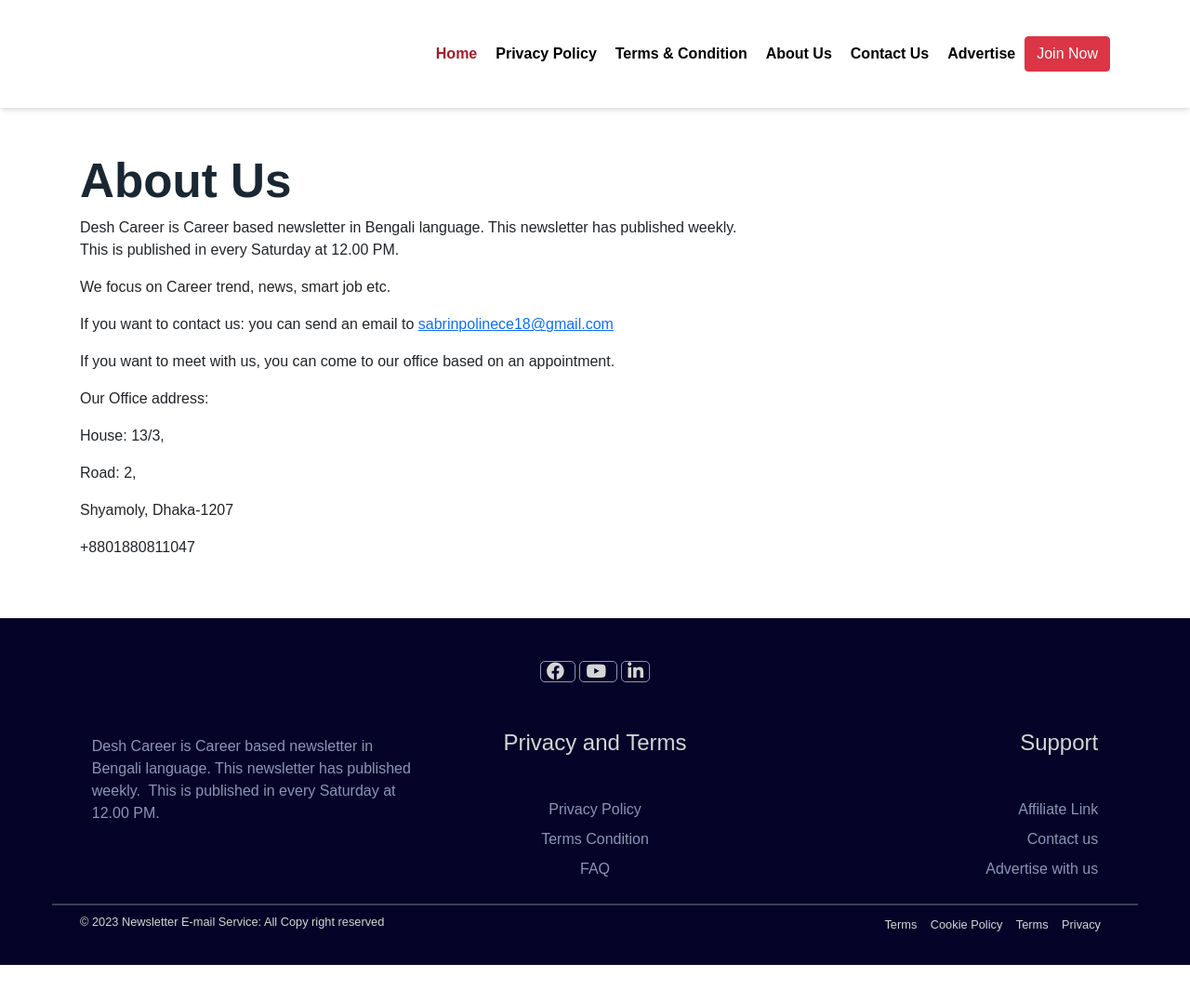
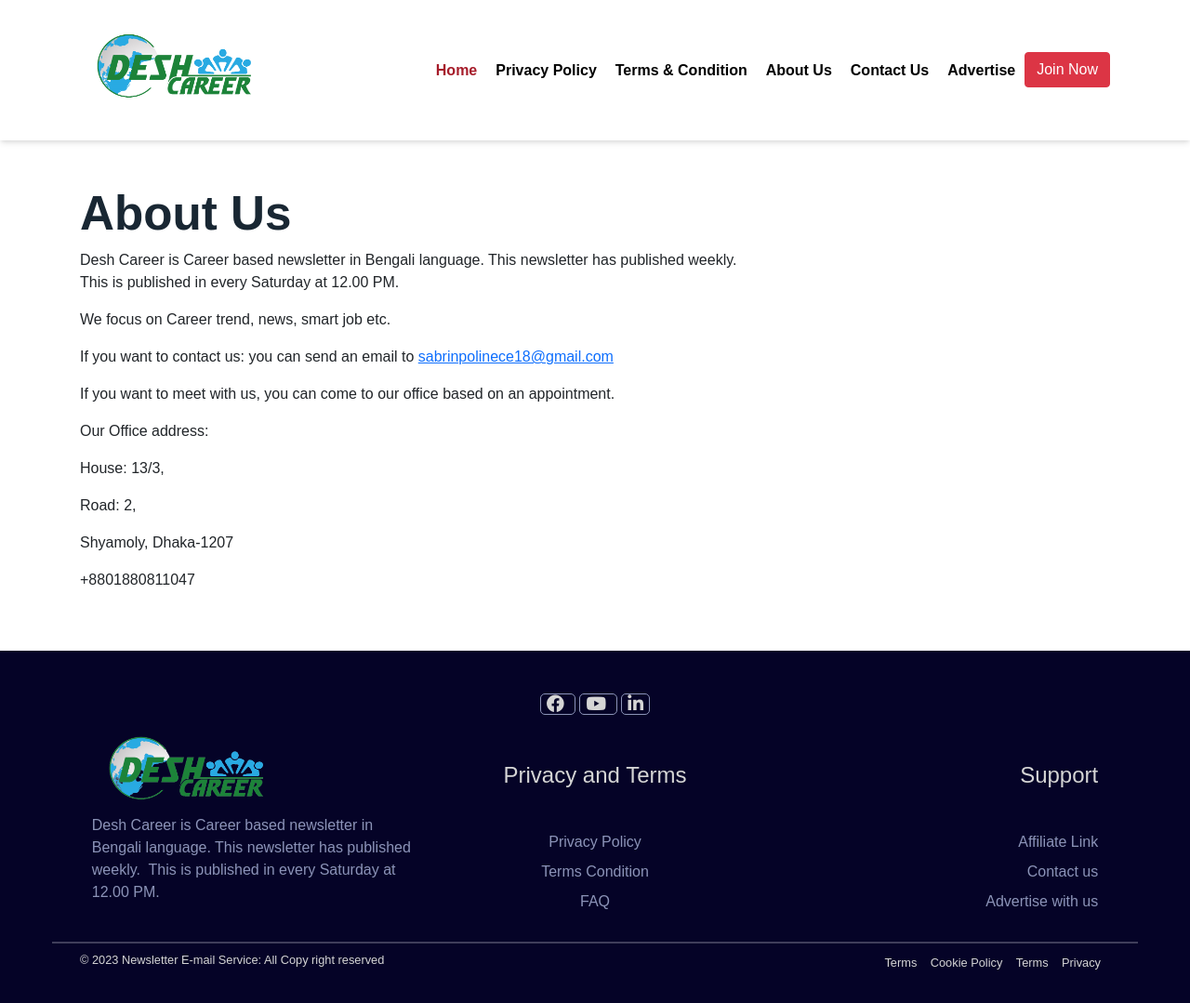
Before and after one commit to polin103109/Assignment-Project-BanglaPuzzle, a website: page htmlfiles/about.html in a window 1280 px wide. Shown: the whole page at 93% size. Before the commit the page ends 1038 px from the top, so only its background shows below. Drawn offline with nearby package versions, Linux system fonts and the light colour scheme; files that its build step writes are made by us from their sources.

Commit message:
final addition

```diff
--- a/htmlfiles/about.html
+++ b/htmlfiles/about.html
@@ -16,7 +16,7 @@
     <script src="https://stackpath.bootstrapcdn.com/bootstrap/5.0.0-alpha1/js/bootstrap.min.js"></script>
     <script src="https://cdn.jsdelivr.net/npm/popper.js@1.16.0/dist/umd/popper.min.js"></script>
     <title>About Page Demo</title>
-    <link rel="stylesheet" href="style.css" />
+    <link rel="stylesheet" href="/cssfiles/style.css" />
   </head>
   <body>
 
@@ -26,7 +26,7 @@
         <div class="container">
           <h1>
             <a href="https://desh-mainhome.netlify.app/" class="navbar-brand">
-              <img src="images/short-logo.png" alt style="width: 200px" />
+              <img src="/images/short-logo.png" alt style="width: 200px" />
             </a>
           </h1>
           <button
@@ -111,7 +111,7 @@
             <div class="footer-wrapper">
               <div class="pb-2">
                 <a href="index.html">
-                  <img src="images/short-logo.png" alt style="width: 200px" />
+                  <img src="/images/short-logo.png" alt style="width: 200px" />
                 </a>
               </div>
               <p>
```
Also changed, not shown: htmlfiles/advertisement.html (+3 -3 lines), htmlfiles/affiliate.html (+3 -3 lines), htmlfiles/contactus.html (+3 -3 lines), htmlfiles/faq.html (+3 -3 lines), htmlfiles/index.html (+3 -3 lines), htmlfiles/privacy.html (+3 -3 lines), htmlfiles/terms.html (+3 -3 lines), readme.md.
